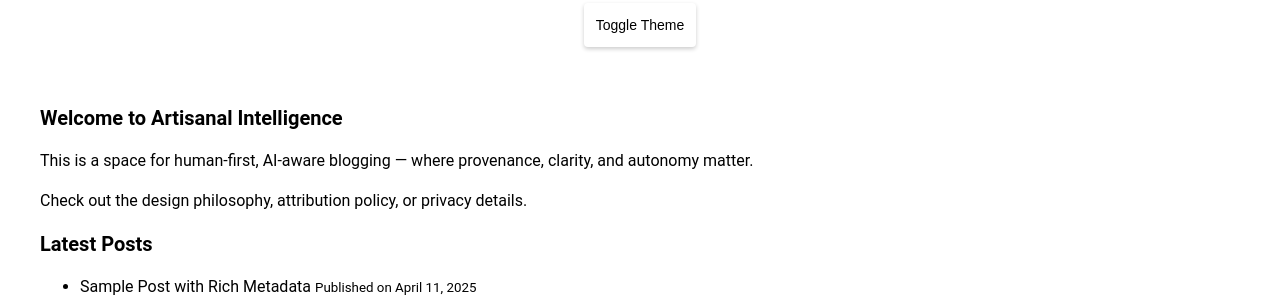
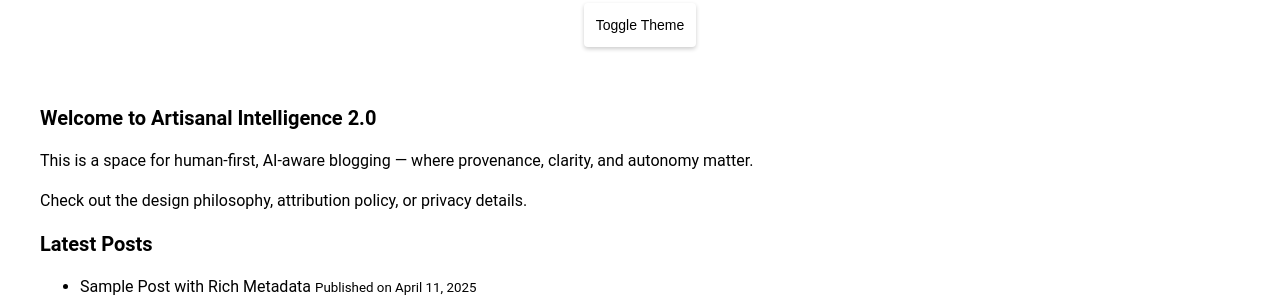
Before and after one commit to crankbird/artisnal-intelligence, a Jekyll site: the page built from index.md, in a window 1280 px wide. Shown: the part 143-443 px from the top of the page. Built offline with Jekyll 4.4.1, drawn with Linux system fonts in a browser that asks for light colours.

```diff
--- a/index.md
+++ b/index.md
@@ -3,7 +3,7 @@ layout: default
 title: Home
 ---
 
-# Welcome to Artisanal Intelligence
+# Welcome to Artisanal Intelligence 2.0
 
 This is a space for human-first, AI-aware blogging — where provenance, clarity, and autonomy matter.
 
```
Also changed, not shown: _posts/2025-04-11-a-quick-test.md (renamed from _posts/2025-04-09-a-quick-test.md).
